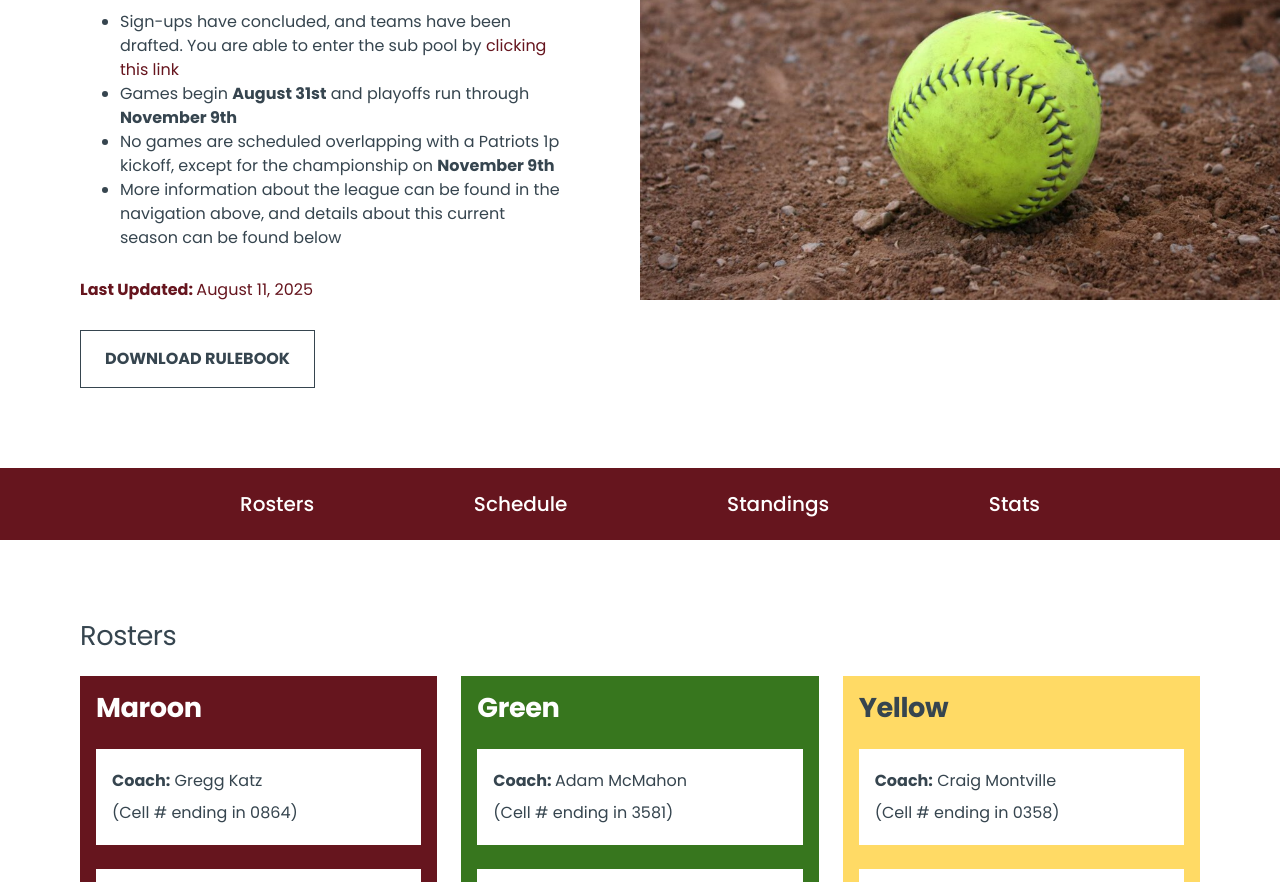
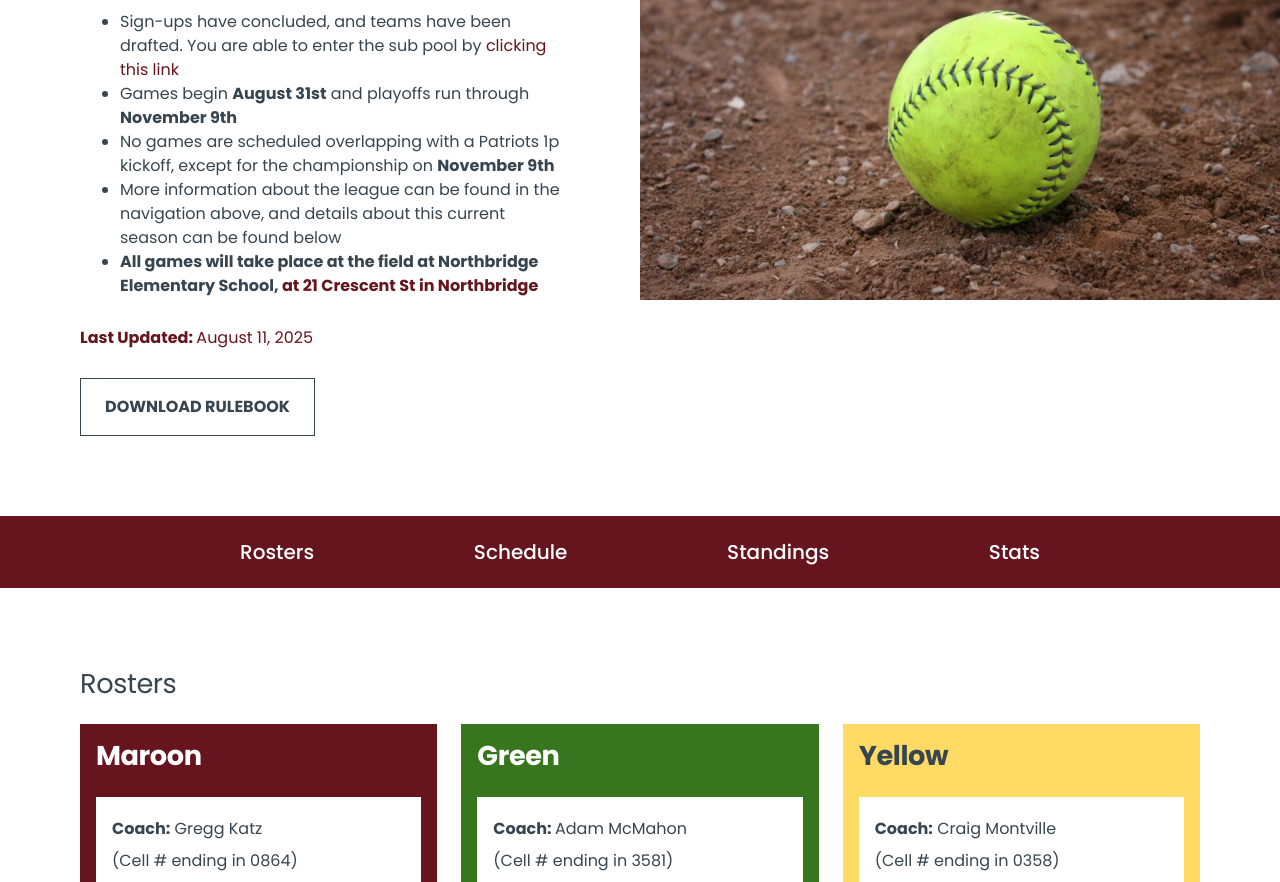
Before and after one commit to robpetrin/northbridge-softball-static, a plain HTML site: page index.html in a window 1280 px wide. Shown: the part 1162-2044 px from the top of the page. Drawn offline with Linux system fonts and the light colour scheme; files that its build step writes are made by us from their sources.

Commit message:
Update index.html

```diff
--- a/index.html
+++ b/index.html
@@ -210,6 +210,10 @@ ol,ul{box-sizing:border-box}:root :where(.wp-block-list.has-background){padding:
 
 
 <li>More information about the league can be found in the navigation above, and details about this current season can be found below</li>
+
+
+
+<li><strong>All games will take place at the field at Northbridge Elementary School, <a href="https://share.google/PnVd6JwoUE1Q9sbQr" data-type="link" data-id="https://share.google/PnVd6JwoUE1Q9sbQr" target="_blank" rel="noreferrer noopener">at 21 Crescent St in Northbridge</a></strong></li>
 </ul>
 
 
```
